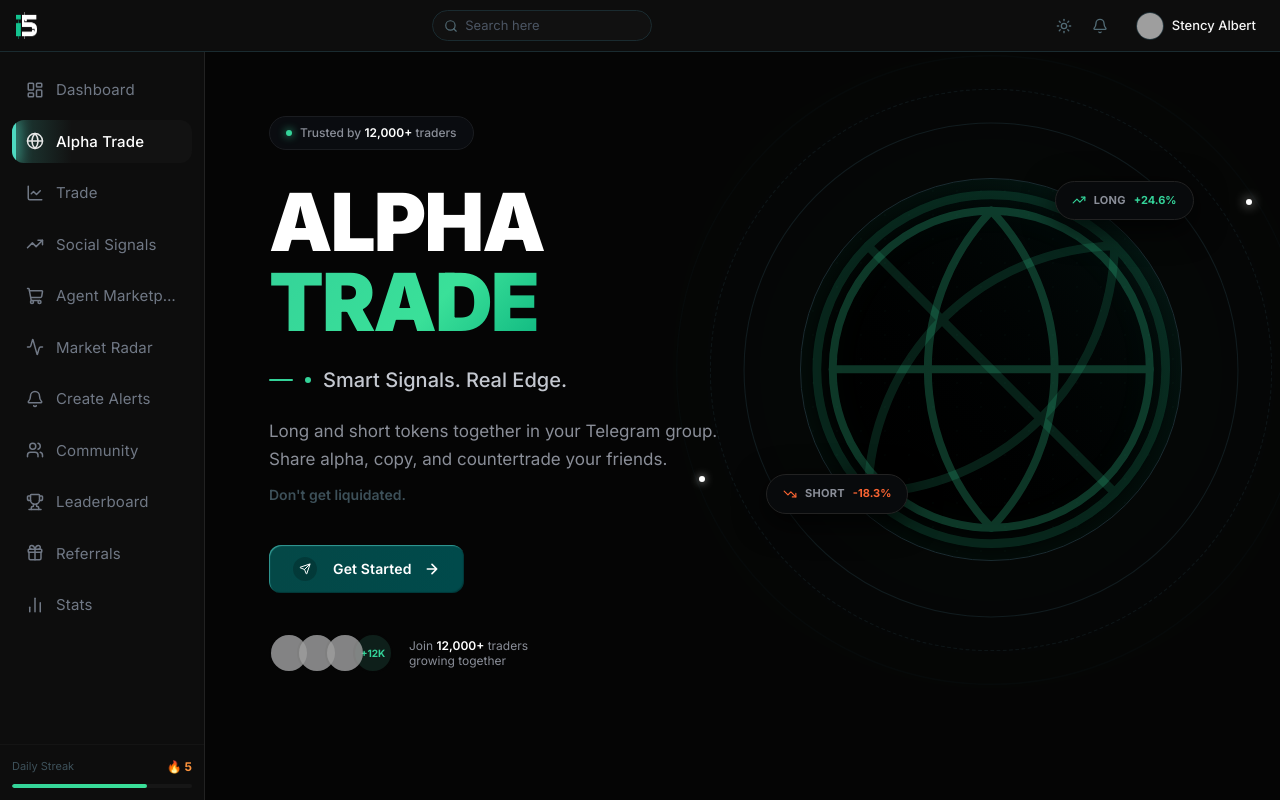
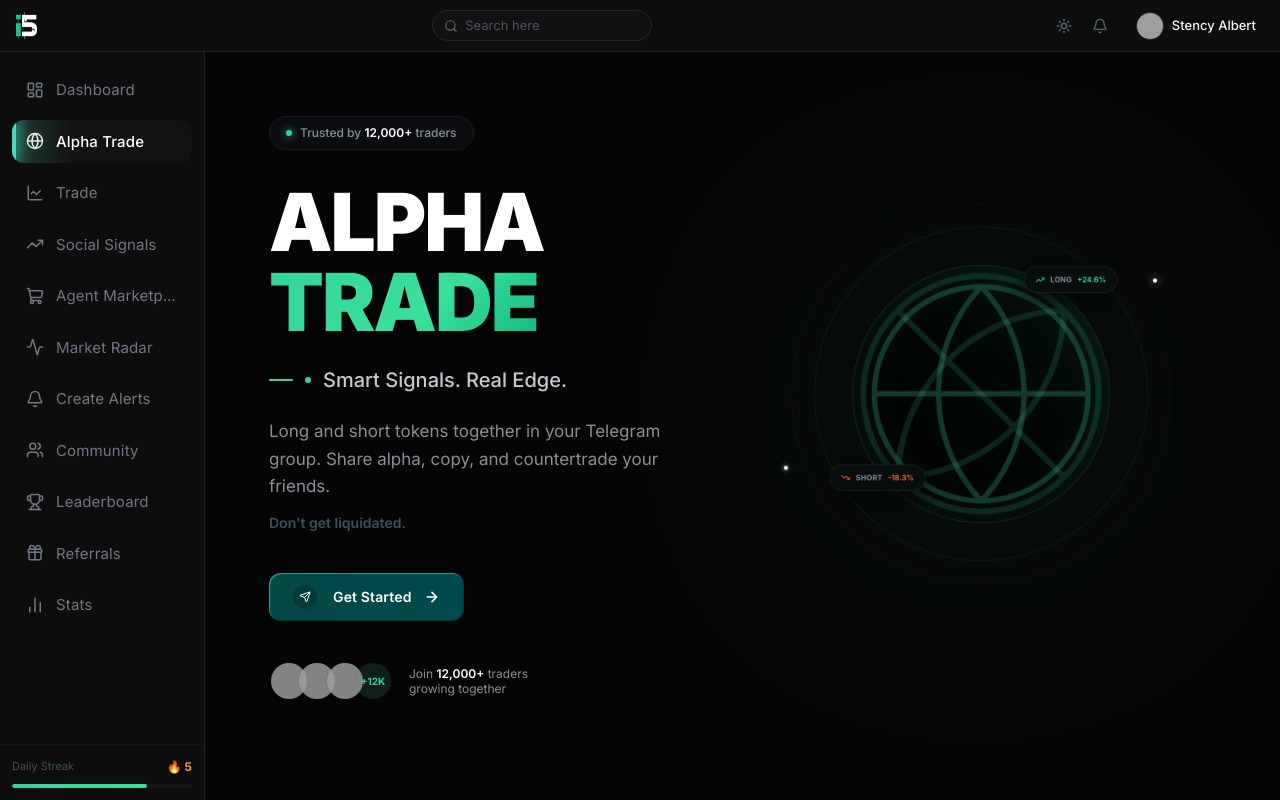
Before and after one commit to prithivi-designer/i5-Mainnet-design, a Next.js app: page /alpha-trade in a window 1280 px wide. Built offline with nearby package versions, Linux system fonts and the light colour scheme; grey boxes are pictures that could not be loaded.

Commit message:
Update: replace Alpha Trade CSS globe with the high-fidelity design image

```diff
--- a/src/views/AlphaTrade.tsx
+++ b/src/views/AlphaTrade.tsx
@@ -86,43 +86,19 @@ export function AlphaTrade() {
           </div>
 
           {/* Right Graphic - Dotted Globe Representation */}
-          <div className="flex-1 w-full flex justify-center lg:justify-end relative h-[400px] md:h-[500px] mt-10 lg:mt-0">
-            <div className="relative w-[320px] h-[320px] md:w-[450px] md:h-[450px] flex items-center justify-center">
+          <div className="flex-1 w-full flex justify-center lg:justify-end relative mt-10 lg:mt-0 z-10">
+            <div className="relative w-[340px] h-[340px] md:w-[480px] md:h-[480px] flex items-center justify-center">
+              {/* Background ambient glow */}
+              <div className="absolute w-[60%] h-[60%] bg-[#34d399] rounded-full blur-[140px] opacity-[0.08] pointer-events-none" />
 
-              {/* Background ambient glow */}
-              <div className="absolute w-[60%] h-[60%] bg-[#34d399] rounded-full blur-[140px] opacity-[0.07] pointer-events-none" />
-
-              {/* Orbit Rings */}
-              <div className="absolute inset-0 rounded-full border border-[#1a2b30] opacity-60 scale-[1.1]" />
-              <div className="absolute inset-0 rounded-full border border-dashed border-[#1a2b30] opacity-40 scale-[1.25]" />
-              <div className="absolute inset-0 rounded-full border border-[#0d1619] opacity-30 scale-[1.4]" />
-
-              {/* Decorative Orbit Particles */}
-              <div className="absolute top-[12%] right-[-8%] w-1.5 h-1.5 rounded-full bg-white shadow-[0_0_12px_rgba(255,255,255,1)]" />
-              <div className="absolute bottom-[25%] left-[-15%] w-1.5 h-1.5 rounded-full bg-white shadow-[0_0_8px_rgba(255,255,255,0.8)]" />
-
-              {/* Globe Sphere */}
-              <div className="relative w-[85%] h-[85%] rounded-full border border-[#1a2b30] bg-gradient-to-tr from-[#000000] to-[#041110] shadow-[inset_0_0_60px_rgba(52,211,153,0.1)] flex items-center justify-center overflow-hidden">
-                {/* Dotted texture overlay */}
-                <div className="absolute inset-0 bg-dots opacity-30 mix-blend-screen" />
-                {/* Wireframe Icon */}
-                <Globe className="w-[110%] h-[110%] text-[#34d399] opacity-[0.25]" strokeWidth={0.5} />
-                <Globe className="w-[110%] h-[110%] text-[#34d399] opacity-[0.15] absolute rotate-45" strokeWidth={0.5} />
-              </div>
-
-              {/* Floating Badges */}
-              <div className="absolute top-[8%] right-[-5%] md:right-[5%] bg-[#080a0c] border border-[#222222] rounded-xl px-4 py-2.5 flex items-center gap-2 shadow-[0_8px_32px_rgba(0,0,0,0.8)] z-20">
-                <TrendingUp className="w-3.5 h-3.5 text-[#34d399]" />
-                <span className="text-[11px] font-bold text-[#8A8E98] tracking-wide">LONG</span>
-                <span className="text-[11px] font-bold text-[#34d399]">+24.6%</span>
-              </div>
-
-              <div className="absolute bottom-[18%] left-[-5%] md:left-[0%] bg-[#080a0c] border border-[#222222] rounded-xl px-4 py-2.5 flex items-center gap-2 shadow-[0_8px_32px_rgba(0,0,0,0.8)] z-20">
-                <TrendingDown className="w-3.5 h-3.5 text-[#fa6432]" />
-                <span className="text-[11px] font-bold text-[#8A8E98] tracking-wide">SHORT</span>
-                <span className="text-[11px] font-bold text-[#fa6432]">-18.3%</span>
-              </div>
-
+              <Image
+                src="/alpha-trade-globe.png"
+                alt="Alpha Trade Network Globe"
+                width={480}
+                height={480}
+                className="object-contain w-full h-full max-w-[480px] max-h-[480px]"
+                priority
+              />
             </div>
           </div>
 
```
Also changed, not shown: public/alpha-trade-globe-dotted.png (added), public/alpha-trade-globe.png (added).
